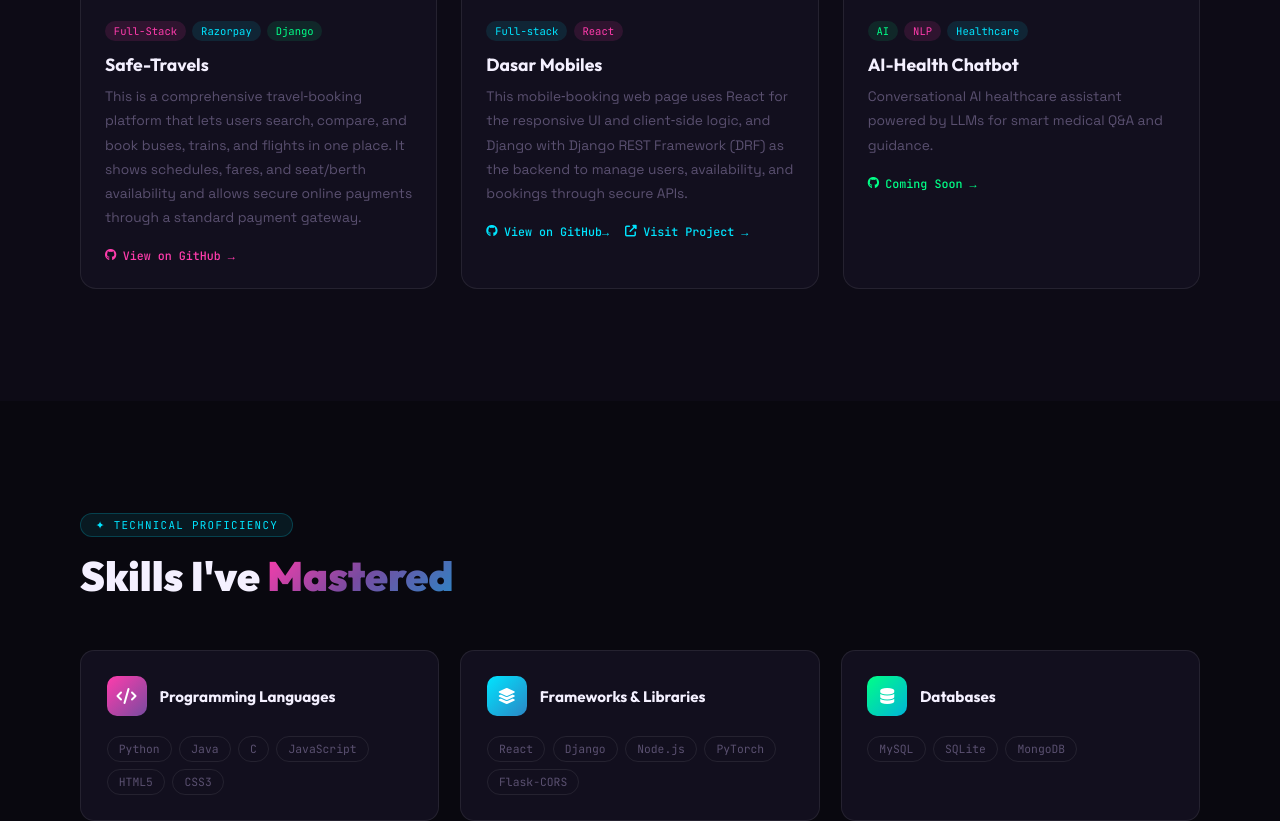
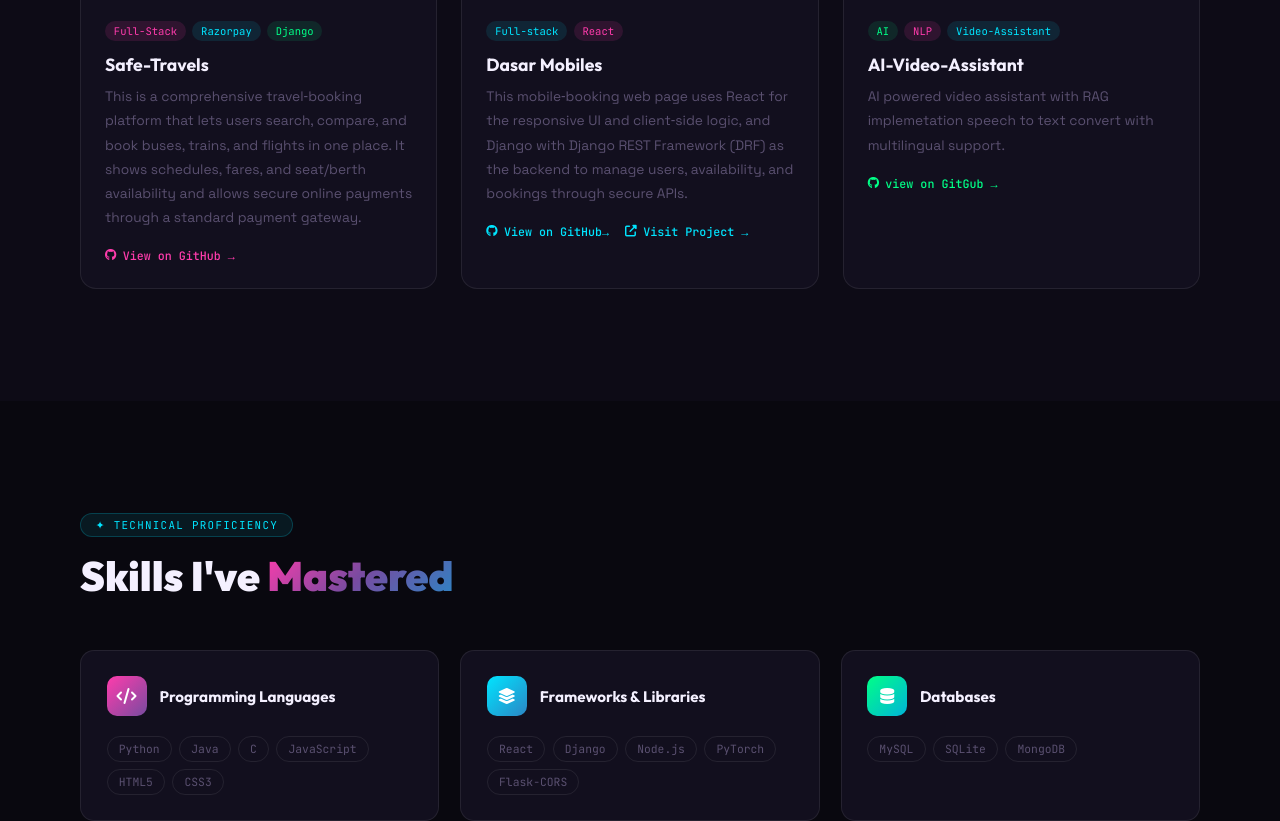
Before and after one commit to Levin1415/PORTFOLIO, a plain HTML site: page index.html in a window 1280 px wide. Shown: the part 1253-2074 px from the top of the page. Drawn offline with Linux system fonts and the light colour scheme.

Commit message:
Revise project card for AI-Video-Assistant
Updated project details for AI-Video-Assistant, including technology tags and description.

```diff
--- a/index.html
+++ b/index.html
@@ -297,11 +297,11 @@
     <div class="proj-card fi" style="transition-delay:.2s">
       <div class="proj-img"><img src="Certification/Project-3.png" alt="AI Health Bot"><div class="proj-cs"><span>COMING SOON</span></div><div class="proj-num">03</div></div>
       <div class="proj-body">
-        <div class="proj-tech"><span class="tc3">AI</span><span class="tc1">NLP</span><span class="tc2">Healthcare</span></div>
-        <h4>AI-Health Chatbot</h4>
-        <p>Conversational AI healthcare assistant powered by LLMs for smart medical Q&A and guidance.</p>
+        <div class="proj-tech"><span class="tc3">AI</span><span class="tc1">NLP</span><span class="tc2">Video-Assistant</span></div>
+        <h4>AI-Video-Assistant</h4>
+        <p>AI powered video assistant with RAG implemetation speech to text convert with multilingual support.</p>
         <div style="display:flex; gap:1rem; flex-wrap:wrap;">
-          <a href="#" class="proj-link pl3"><i class="fab fa-github"></i> Coming Soon →</a>
+          <a href="https://github.com/Levin1415/AI_Video_Assistant.git" class="proj-link pl3"><i class="fab fa-github"></i> view on GitGub →</a>
           <!--<a href="#" class="proj-link pl3"><i class="fas fa-external-link-alt"></i> Visit Project →</a>-->
         </div>
       </div>
```
